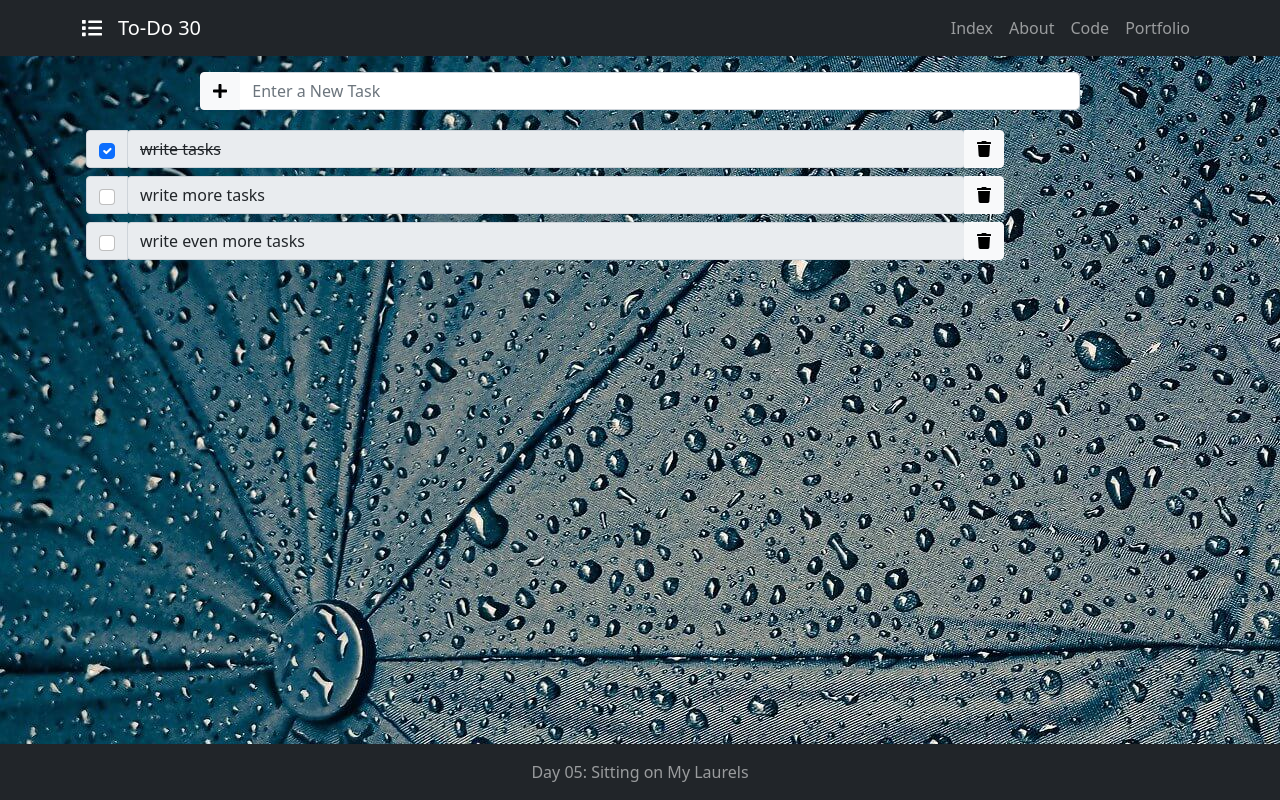
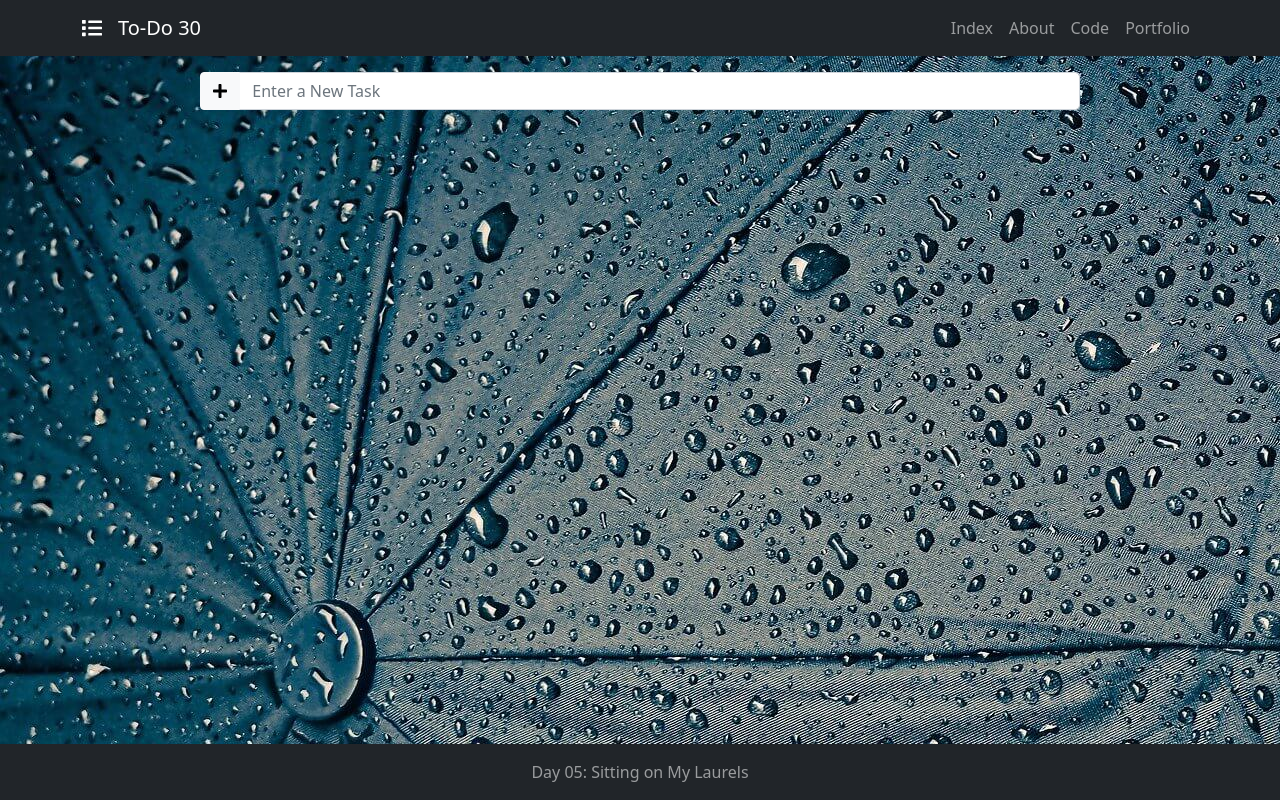
Before and after one commit to ejw773/to-do-30, a React (Create React App) app: page / in a window 1280 px wide. Built offline with nearby package versions, Linux system fonts and the light colour scheme.

Commit message:
cleans up unneeded code

```diff
--- a/src/components/MainComponent.js
+++ b/src/components/MainComponent.js
@@ -7,23 +7,7 @@ import Container from 'react-bootstrap/Container';
 import Row from 'react-bootstrap/Row';
 
 const Main = () => {
-    const [taskList, setTaskList] = useState([
-        {
-            id: 0,
-            task: 'write tasks',
-            complete: true
-        },
-        {
-            id: 1,
-            task: 'write more tasks',
-            complete: false
-        },
-        {
-            id: 2,
-            task: 'write even more tasks',
-            complete: false
-        }
-    ]);
+    const [taskList, setTaskList] = useState([]);
     const addTask = (newTask) => {
         let id = newId();
         let newTaskObject = {
--- a/src/components/NewTaskComponent.js
+++ b/src/components/NewTaskComponent.js
@@ -2,7 +2,6 @@ import React, { useState } from 'react';
 import InputGroup from  'react-bootstrap/InputGroup';
 import FormControl from 'react-bootstrap/FormControl';
 import Button from 'react-bootstrap/Button';
-import Row from 'react-bootstrap/Row';
 import Col from 'react-bootstrap/Col';
 import { FontAwesomeIcon } from '@fortawesome/react-fontawesome'
 import { faPlus } from '@fortawesome/free-solid-svg-icons'
--- a/src/components/TaskListComponent.js
+++ b/src/components/TaskListComponent.js
@@ -1,8 +1,6 @@
-import React, { useState } from 'react';
+import React from 'react';
 import Col from 'react-bootstrap/Col';
-import Row from 'react-bootstrap/Row';
 import InputGroup from 'react-bootstrap/InputGroup';
-import FormControl from 'react-bootstrap/FormControl';
 import Button from 'react-bootstrap/Button';
 import { FontAwesomeIcon } from '@fortawesome/react-fontawesome'
 import { faTrash } from '@fortawesome/free-solid-svg-icons'
@@ -19,7 +17,7 @@ const TaskList = ({taskList, toggleTask, deleteTask}) => {
     const renderItems = (item, index) => {
         return (
             <InputGroup key={index} className="p-1">
-                <InputGroup.Checkbox variant='light' bg='light' id={item.id} placeholder={item.task} id={item.id} name={item.task} value={item.task} checked={item.complete} onChange={() => toggleStatus(item.id)} />
+                <InputGroup.Checkbox variant='light' bg='light' placeholder={item.task} id={item.id} name={item.task} value={item.task} checked={item.complete} onChange={() => toggleStatus(item.id)} />
                 <Col>
                 <InputGroup.Text className={item.complete ? 'completed' : ''}>{item.task}</InputGroup.Text>
                 </Col>
```
